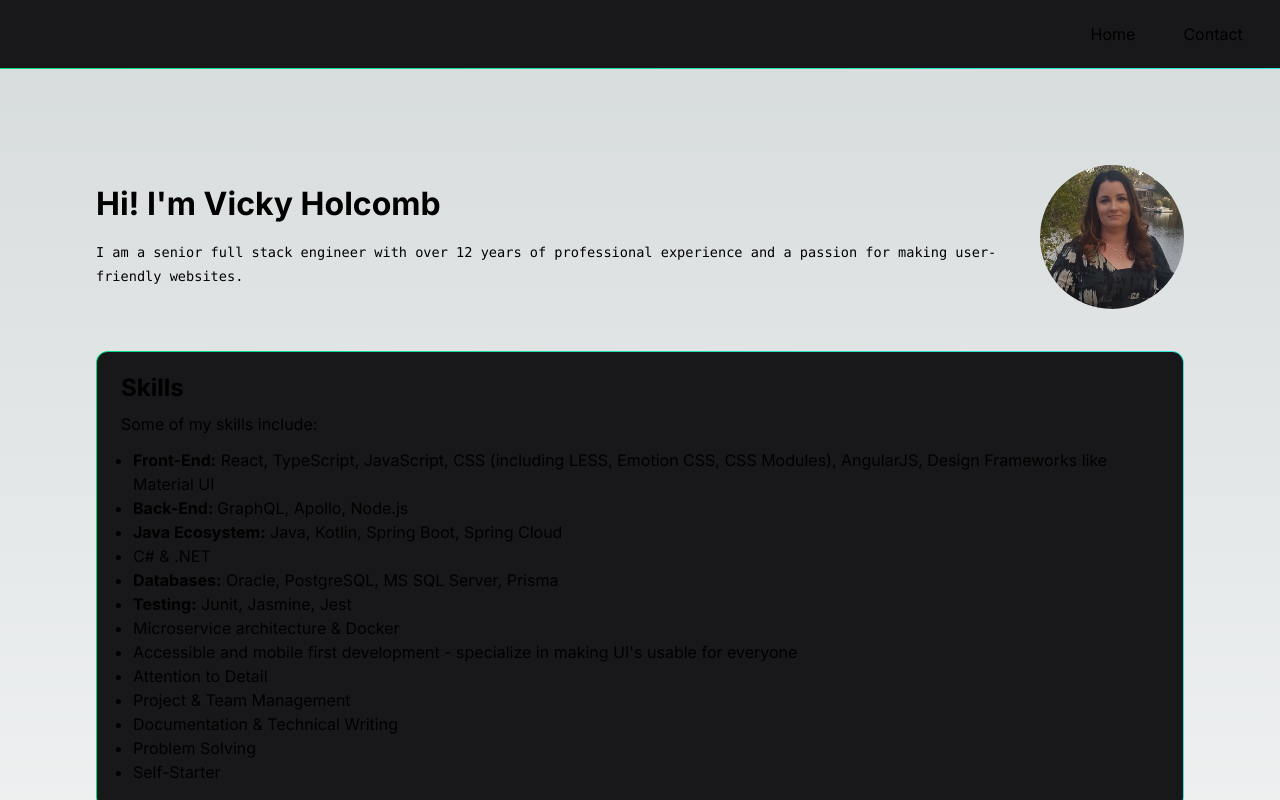
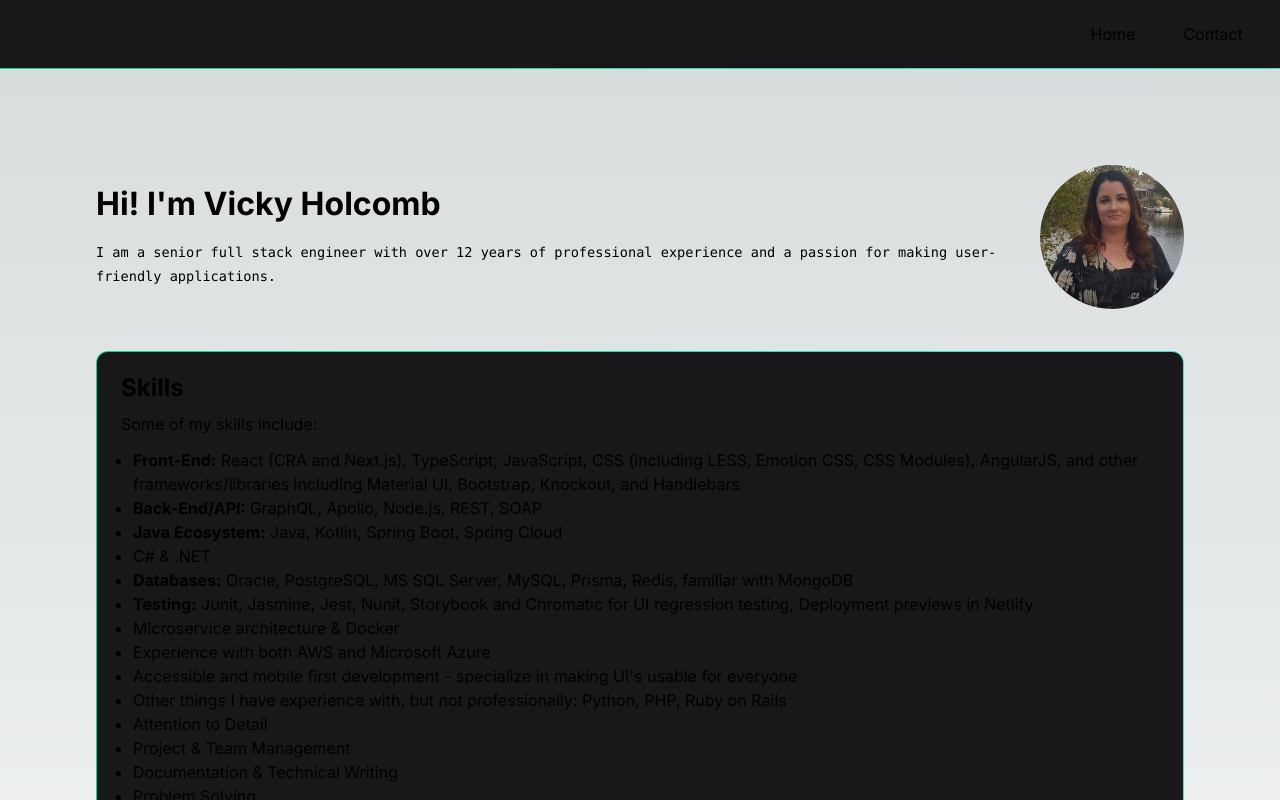
Before and after one commit to vholcomb/portfolio, a Next.js app: page / in a window 1280 px wide. Shown: the top 800 px of the page. Built offline with nearby package versions, Linux system fonts and the light colour scheme.

Commit message:
Add more skills

```diff
--- a/app/page.tsx
+++ b/app/page.tsx
@@ -7,7 +7,7 @@ const Home = () => (
     <div className={styles.header}>
       <div>
         <h1>{`Hi! I'm Vicky Holcomb`}</h1>
-        <div className={styles.description}>I am a senior full stack engineer with over 12 years of professional experience and a passion for making user-friendly websites.</div>
+        <div className={styles.description}>I am a senior full stack engineer with over 12 years of professional experience and a passion for making user-friendly applications.</div>
       </div>
       <div>
       <Image
@@ -25,14 +25,16 @@ const Home = () => (
       <h2>Skills</h2>
       <div className={styles.skills}>Some of my skills include:</div>
       <ul className={styles.skillList}>
-        <li><strong>Front-End:</strong> React, TypeScript, JavaScript, CSS (including LESS, Emotion CSS, CSS Modules), AngularJS, Design Frameworks like Material UI</li>
-        <li><strong>Back-End: </strong> GraphQL, Apollo, Node.js</li>
+        <li><strong>Front-End:</strong> React (CRA and Next.js), TypeScript, JavaScript, CSS (including LESS, Emotion CSS, CSS Modules), AngularJS, and other frameworks/libraries including Material UI, Bootstrap, Knockout, and Handlebars</li>
+        <li><strong>Back-End/API: </strong> GraphQL, Apollo, Node.js, REST, SOAP</li>
         <li><strong>Java Ecosystem:</strong> Java, Kotlin, Spring Boot, Spring Cloud</li>
         <li>C# & .NET</li>
-        <li><strong>Databases:</strong> Oracle, PostgreSQL, MS SQL Server, Prisma</li>
-        <li><strong>Testing:</strong> Junit, Jasmine, Jest</li>
+        <li><strong>Databases:</strong> Oracle, PostgreSQL, MS SQL Server, MySQL, Prisma, Redis, familiar with MongoDB</li>
+        <li><strong>Testing:</strong> Junit, Jasmine, Jest, Nunit, Storybook and Chromatic for UI regression testing, Deployment previews in Netlify</li>
         <li>Microservice architecture & Docker</li>
+        <li>Experience with both AWS and Microsoft Azure</li>
         <li>Accessible and mobile first development - specialize in making UI's usable for everyone</li>
+        <li>Other things I have experience with, but not professionally: Python, PHP, Ruby on Rails</li>
         <li>Attention to Detail</li>
         <li>Project & Team Management</li>
         <li>Documentation & Technical Writing</li>
```
Also changed, not shown: 1 other file (tests, documents, lock files or other folders).
